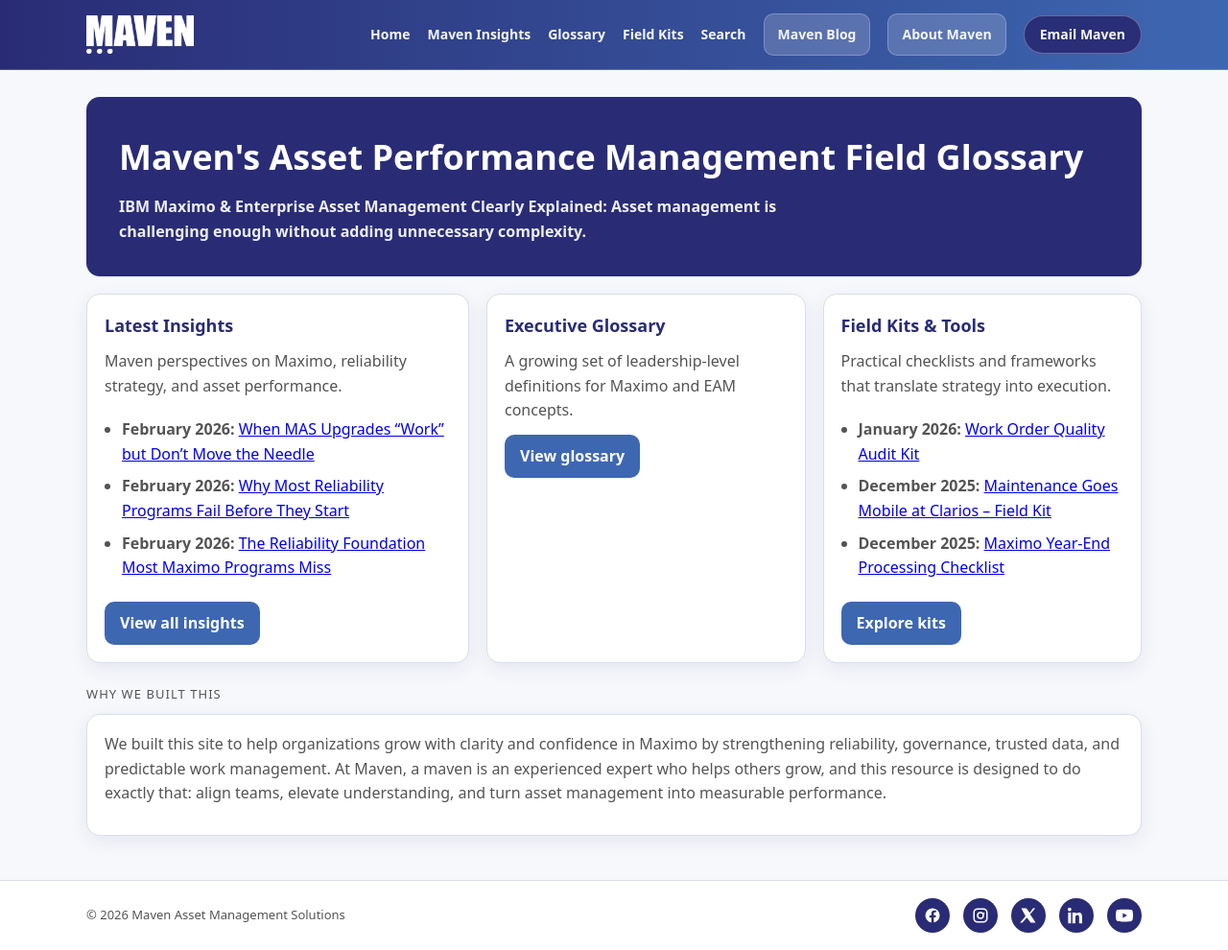
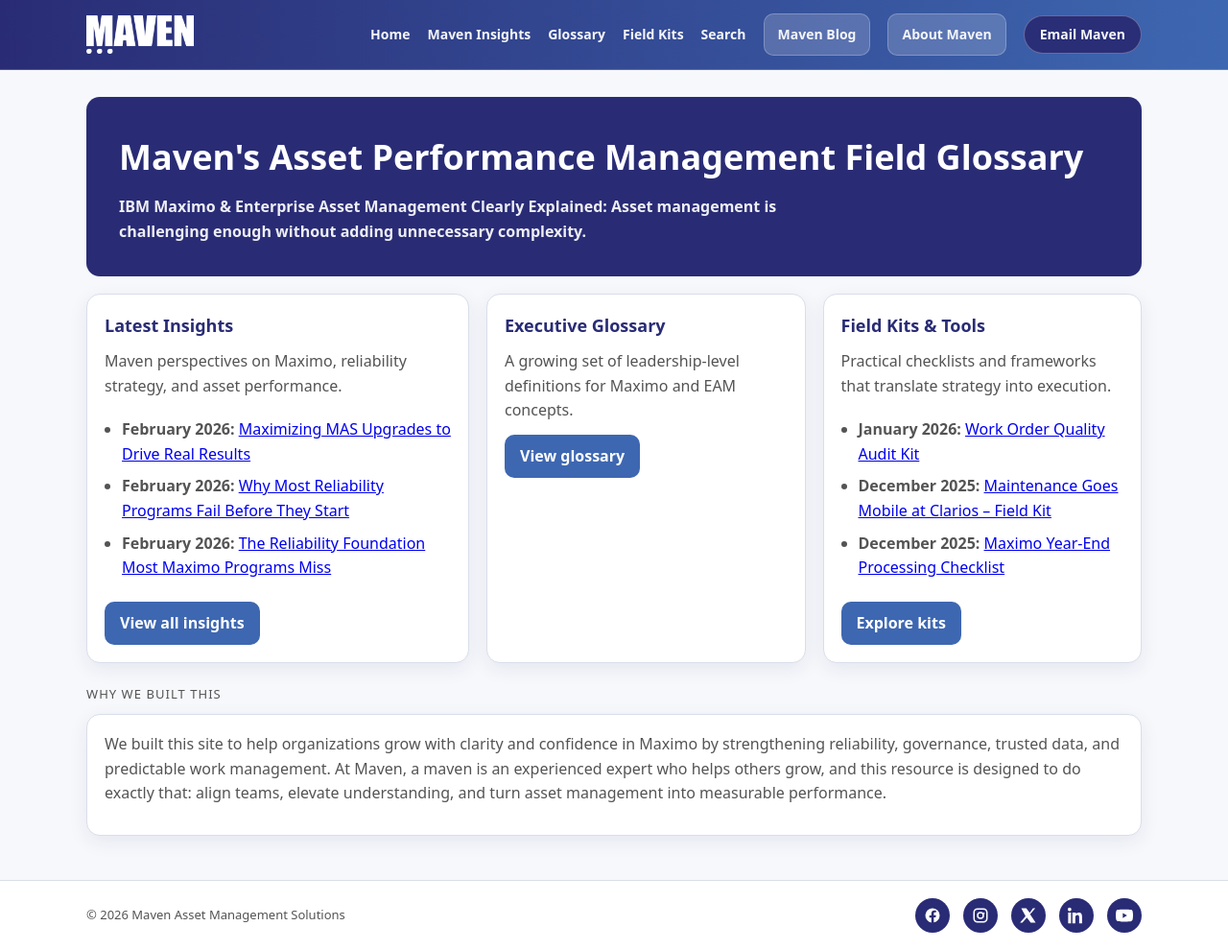
Before and after one commit to Maven-Asset-Management-Insights/content, a Jekyll site: the page built from index.md, in a window 1280 px wide. Shown: the whole page at 96% size. Built offline with Jekyll 4.4.1, drawn with Linux system fonts in a browser that asks for light colours.

Commit message:
Update and rename 2026-02-18-why-mas-upgrades-may-not-move-the-needle.md to 2026-02-18-Maximizing-MAS-Upgrades.md

```diff
--- a/_posts/2026-02-18-why-mas-upgrades-may-not-move-the-needle.md
+++ b/_posts/2026-02-18-Maximizing-MAS-Upgrades.md
@@ -1,6 +1,6 @@
 ---
 layout: post
-title: "When MAS Upgrades “Work” but Don’t Move the Needle"
+title: "Maximizing MAS Upgrades to Drive Real Results"
 subtitle: "Why technical success isn’t the same as operational impact"
 date: 2026-02-18
 categories: insights maximo mas upgrades
```
